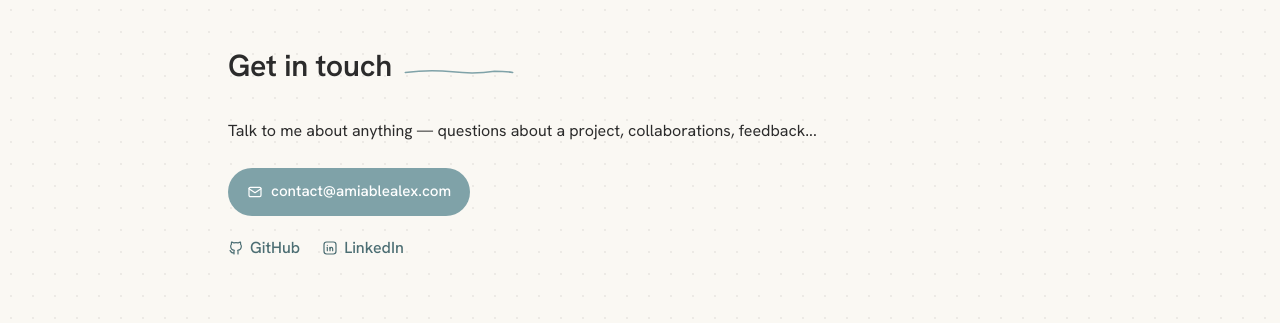
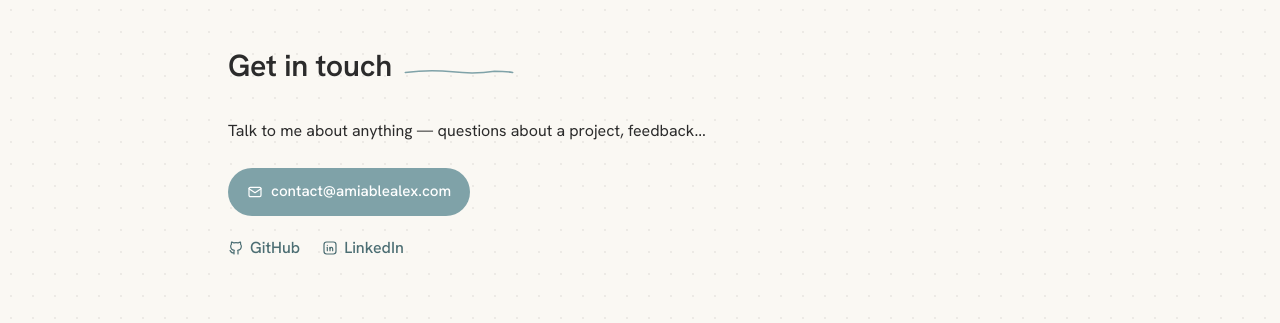
Before and after one commit to amiablealex/amiablealex-web, a Flask app: page /contact in a window 1280 px wide. Shown: the part 89-412 px from the top of the page. Run offline with Flask 3, Linux system fonts and the light colour scheme.

Commit message:
Remove 'collaborations' from contact message

```diff
--- a/templates/contact.html
+++ b/templates/contact.html
@@ -14,7 +14,7 @@
   <div class="prose">
     {# A friendly line or two: what you're happy to be contacted about — roles,
       collaborations, questions about a project. Write this yourself.#}
-    <p>Talk to me about anything — questions about a project, collaborations, feedback... </p>
+    <p>Talk to me about anything — questions about a project, feedback... </p>
   </div>
 
   <div class="contact-actions">
```
